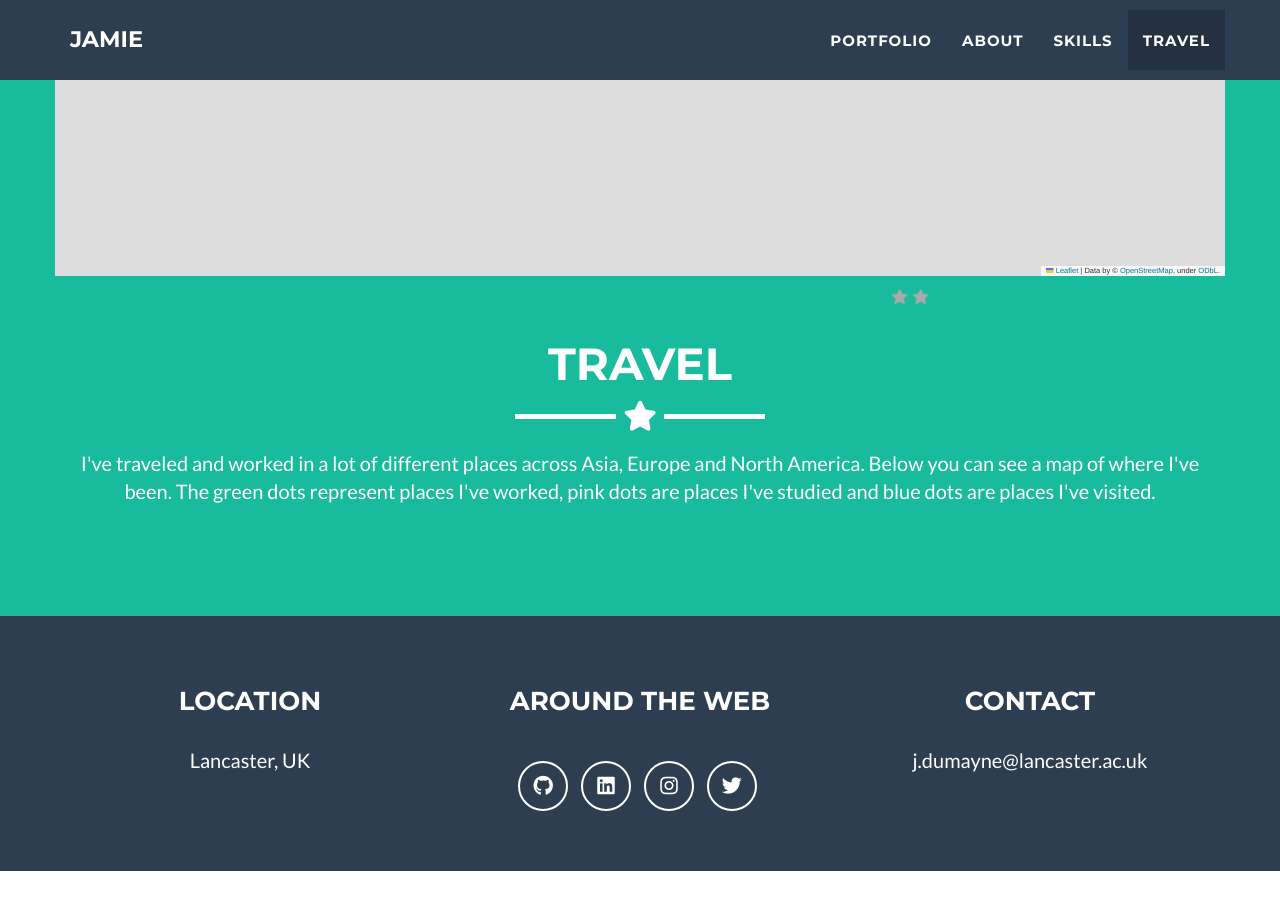
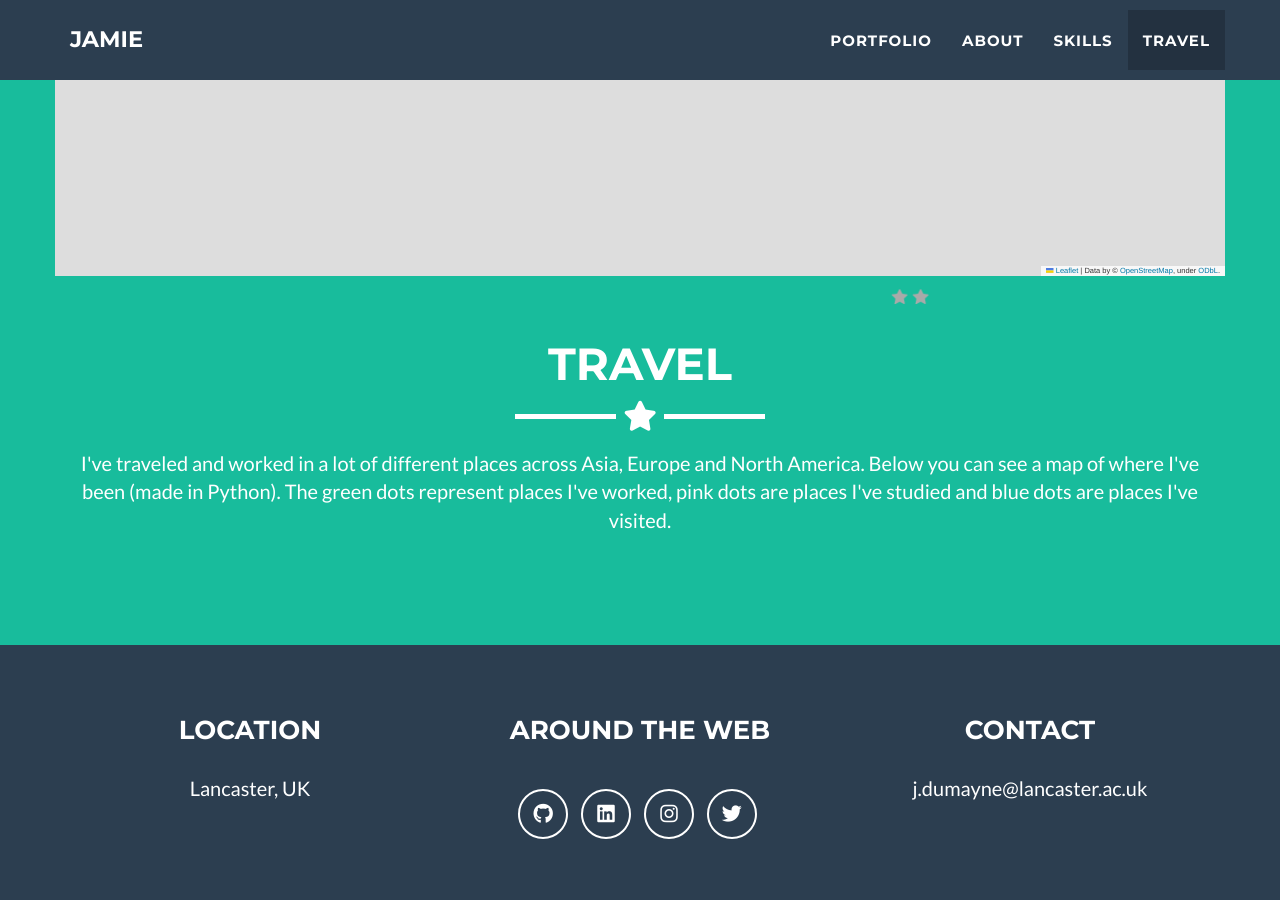
Before and after one commit to jamiedumayne/jamiedumayne.github.io, a Jekyll site: the page built from _posts/2014-07-18-project-1.markdown, in a window 1280 px wide and 900 px high, scrolled down 3246 px. Built offline with Jekyll 4.4.1, drawn with Linux system fonts in a browser that asks for light colours; nearby versions of some CDN libraries; a script that is not in the unit is left out; before the commit the page ends 4117 px from its top, so only the background shows below that.

Commit message:
Update travel.html

```diff
--- a/_includes/travel.html
+++ b/_includes/travel.html
@@ -5,7 +5,7 @@
       <div class="col-lg-12 text-center">
         <h2>Travel</h2>
         <hr class="star-light">
-        <p>I've traveled and worked in a lot of different places across Asia, Europe and North America. Below you can see a map of where I've been. The green dots represent places I've worked, pink dots are places I've studied and blue dots are places I've visited.
+        <p>I've traveled and worked in a lot of different places across Asia, Europe and North America. Below you can see a map of where I've been (made in Python). The green dots represent places I've worked, pink dots are places I've studied and blue dots are places I've visited.
         </p>
       </div>
       <div style="width:100%; padding-bottom:56.25%; position:relative;">
```
